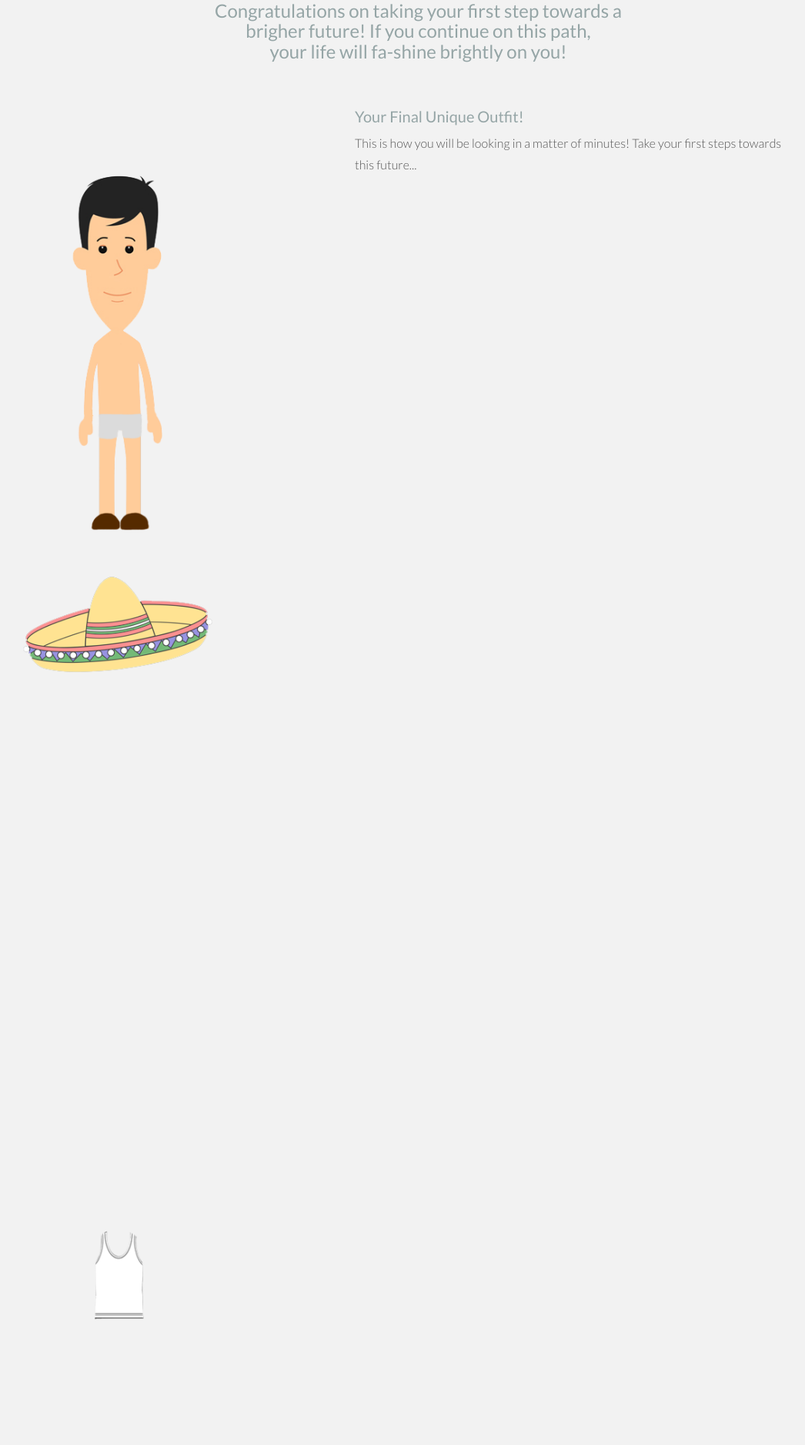
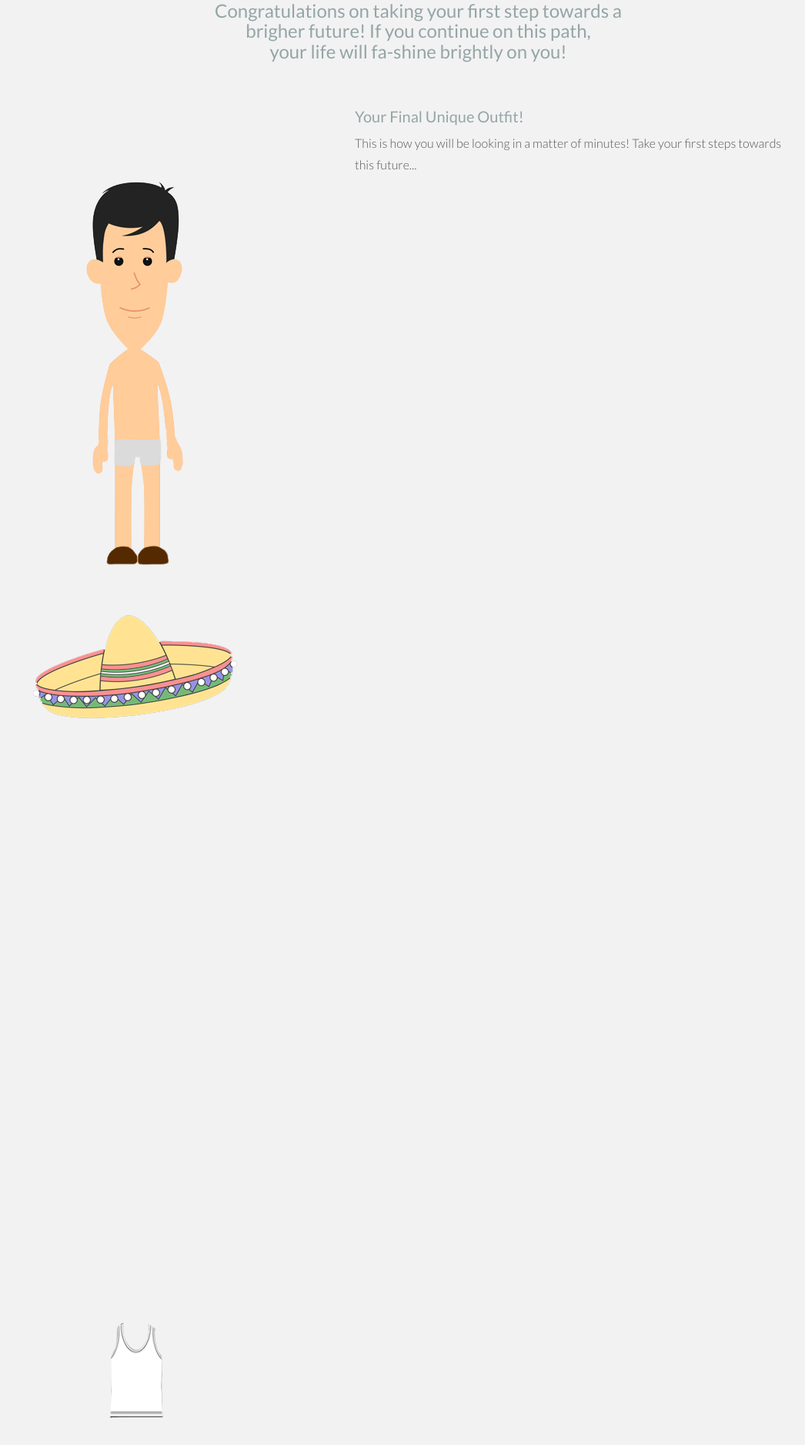
Before and after one commit to HTHSBlueprint/FashionBlueprint, a CodeIgniter app: page /index.php/form_handler in a window 1280 px wide. Shown: the part 167-2044 px from the top of the page at 77% size, without its empty margins (194-1240 px from the left). Run offline with CodeIgniter, Linux system fonts and the light colour scheme; data that the repository does not hold is empty; some libraries are stand-ins or nearby versions.

Commit message:
[new] pushed new male

```diff
--- a/application/views/result.php
+++ b/application/views/result.php
@@ -57,13 +57,13 @@
     </div><!-- /row -->
 </div>
 
-<div class="container">
+<div class="container" style="position:relative">
     <div class="row">
         <div class="col-lg-6">
-                <img id="base" class="img-responsive" src="../assets/img/clothes/base_male_character.png" alt="FashionBlueprint">
-                <img id="hat" class="img-responsive" src="../assets/img/clothes/sombrero.png" alt="FashionBlueprint">
-                <img id="shirt" class="img-responsive" src="../assets/img/clothes/tank_top.png" alt="FashionBlueprint">
-                <img id="pants" class="img-responsive" src="../assets/img/clothes/pants.png" alt="FashionBlueprint">
+                <img id="base" src="../assets/img/clothes/base_male_character.png" alt="FashionBlueprint">
+                <img id="hat" src="../assets/img/clothes/sombrero.png" alt="FashionBlueprint">
+                <img id="shirt" src="../assets/img/clothes/tank_top.png" alt="FashionBlueprint">
+                <img id="pants" src="../assets/img/clothes/pants.png" alt="FashionBlueprint">
         </div>
         <div class="col-lg-6">
             <h4>Your Final Unique Outfit!</h4>
```
Also changed, not shown: css/main.css (line endings or trailing spaces).
